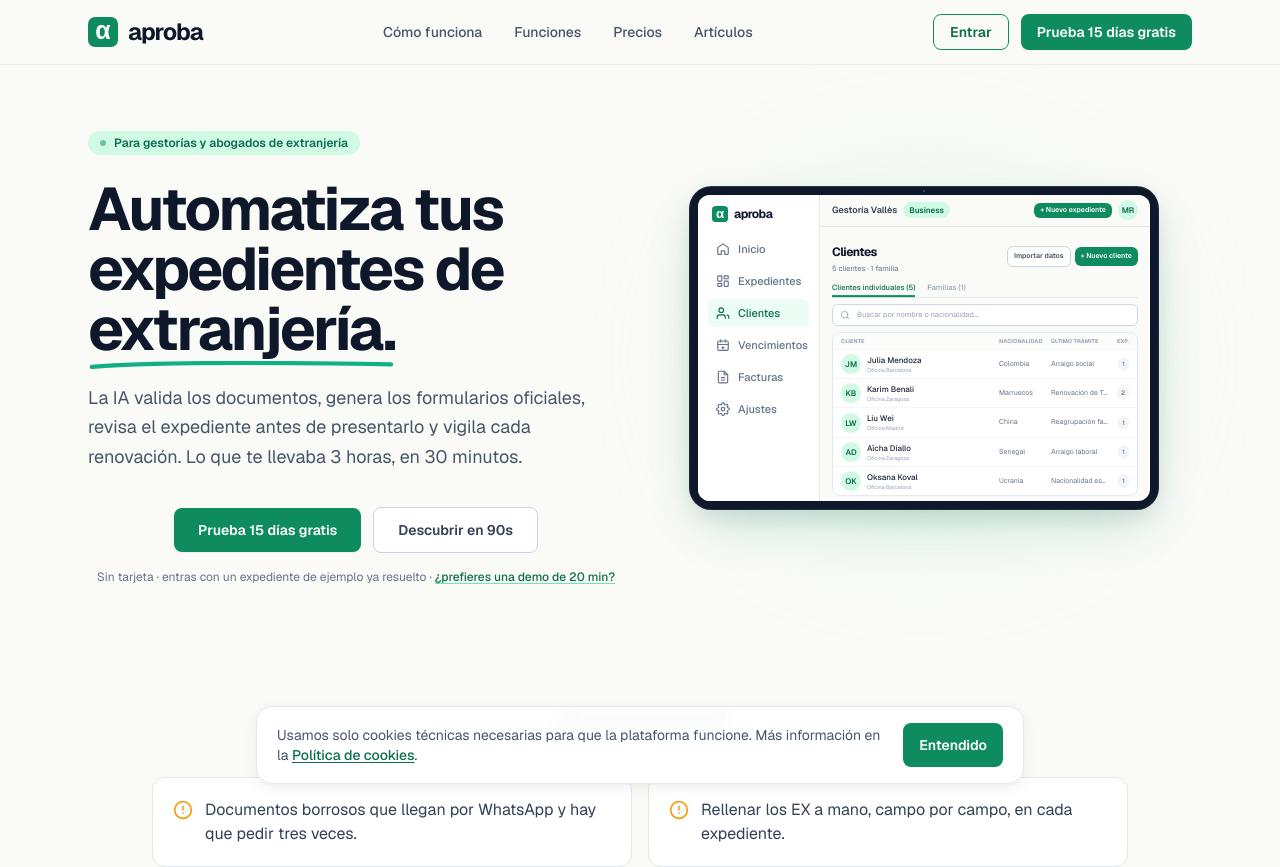
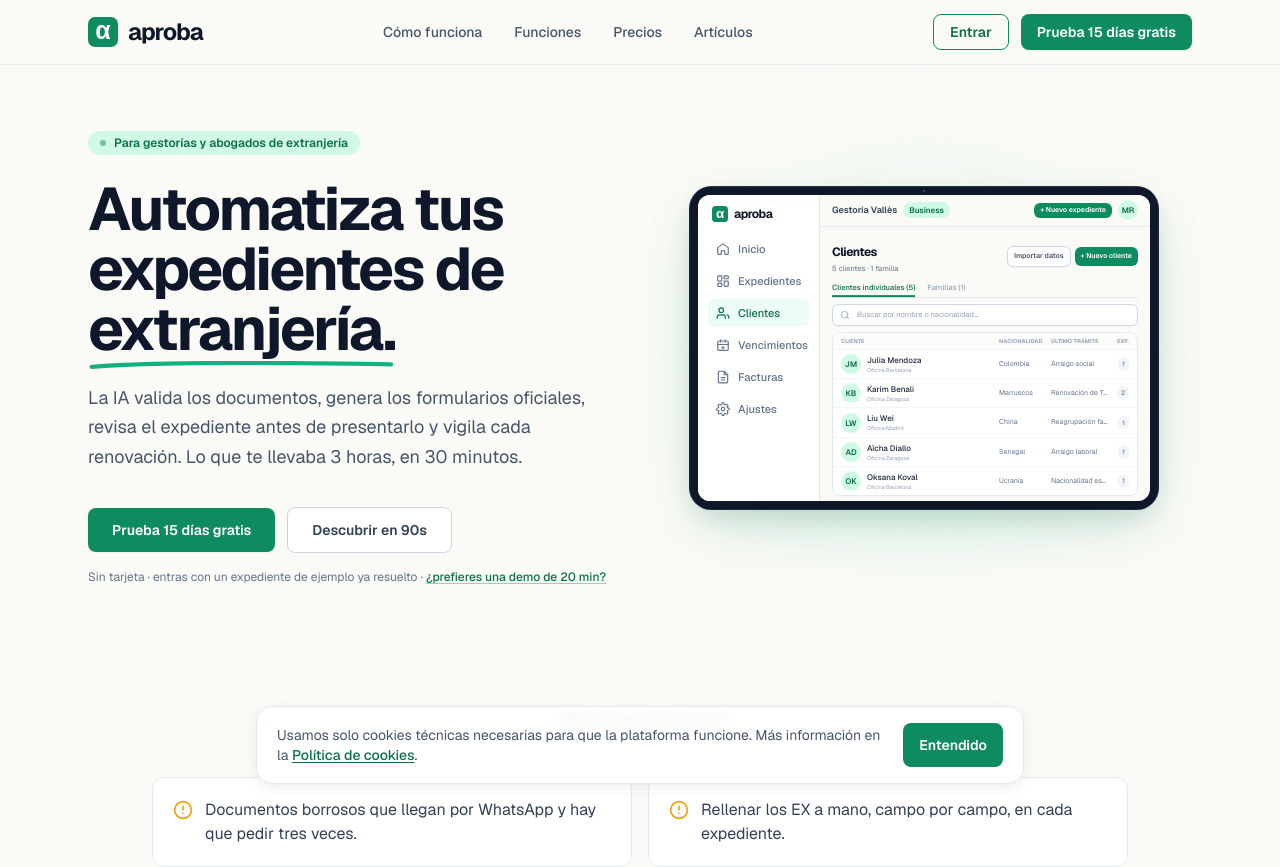
Before and after one commit to matthiasmm-coder/aproba, a Next.js app: page / in a window 1280 px wide. Shown: the top 867 px of the page. Built offline with nearby package versions, Linux system fonts and the light colour scheme.

Commit message:
Revert "Landing: botones del hero y su texto centrados"
This reverts commit d7c0bfea817ff6873420676d58119f0d8e4c50fc.

```diff
--- a/app/page.tsx
+++ b/app/page.tsx
@@ -185,13 +185,13 @@
               La IA valida los documentos, genera los formularios oficiales, revisa el expediente
               antes de presentarlo y vigila cada renovación. Lo que te llevaba 3 horas, en 30 minutos.
             </p>
-            <div className="mt-9 flex flex-col items-center gap-3 sm:flex-row sm:justify-center">
+            <div className="mt-9 flex flex-col items-center gap-3 sm:flex-row sm:justify-center lg:justify-start">
               <PruebaButton className="w-full px-6 py-3 sm:w-auto" />
               <a href="#como-funciona" className="w-full rounded-lg border border-slate-300 bg-white px-6 py-3 text-center text-sm font-semibold text-slate-700 transition hover:border-slate-400 sm:w-auto">
                 Descubrir en 90s
               </a>
             </div>
-            <p className="mt-4 text-center text-xs text-slate-500">
+            <p className="mt-4 text-xs text-slate-500">
               Sin tarjeta · entras con un expediente de ejemplo ya resuelto ·{" "}
               <a href={DEMO_URL} target="_blank" rel="noopener noreferrer" className="font-medium text-aproba-700 underline decoration-aproba-300 underline-offset-2 hover:text-aproba-800">¿prefieres una demo de 20 min?</a>
             </p>
```
